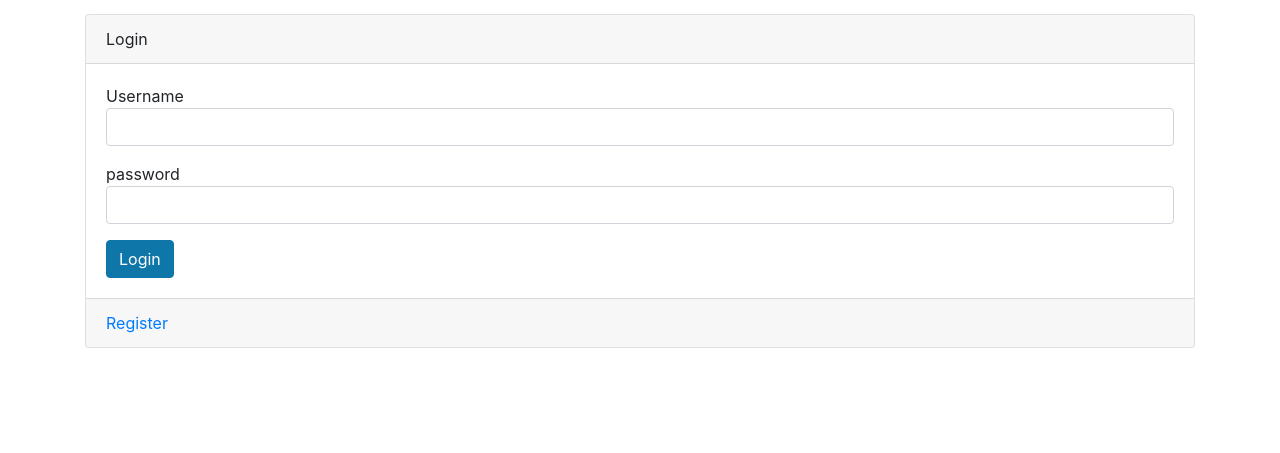
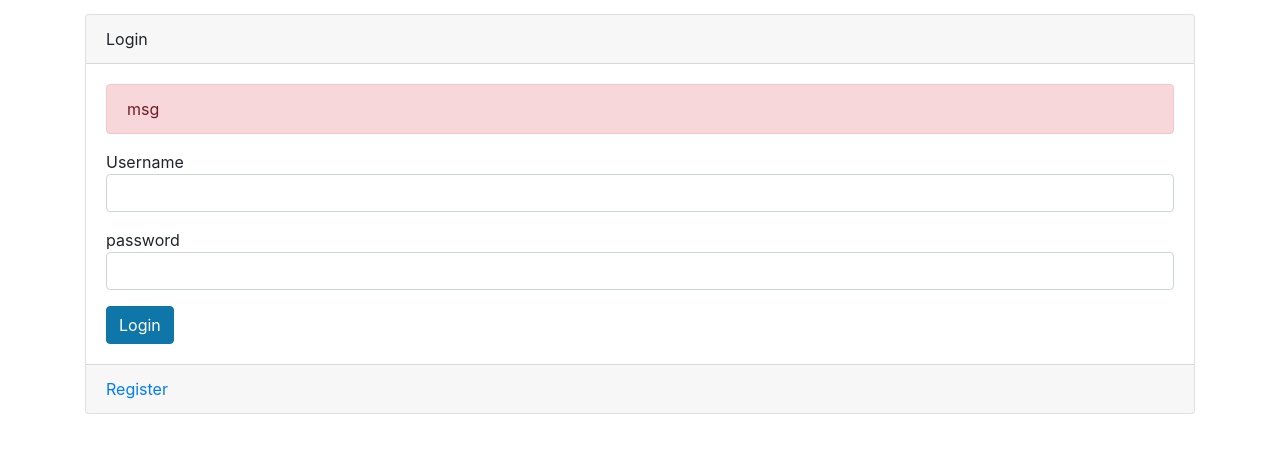
Before and after one commit to stanlyhwi/todolist, a FastAPI app: page /auth/ in a window 1280 px wide. Shown: the part 56-509 px from the top of the page. Run offline with FastAPI, Linux system fonts and the light colour scheme; some libraries are stand-ins or nearby versions.

Commit message:
login failiure and auth/login was completed

```diff
--- a/routers/auth.py
+++ b/routers/auth.py
@@ -79,6 +79,7 @@ def authenticate_user(username:str, password:str,db):
 
     if not user:
         return False
+
     if not verify_password(password,user.hashed_password):
         return False
     return user
@@ -142,7 +143,7 @@ def login_for_access_token(response:Response, form_data: OAuth2PasswordRequestFo
 
 
     if not user:
-        False
+        return False
     # return "user validated"
 
     token_expires = timedelta(minutes=60)
@@ -150,19 +151,20 @@ def login_for_access_token(response:Response, form_data: OAuth2PasswordRequestFo
 
     response.set_cookie(key="access_token", value=token, httponly=True)
 
-    return user
+    return True
 
 
 
 @router.get("/",response_class=HTMLResponse)
 def authentication_page(request: Request):
-    return templates.TemplateResponse("login.html", {"request":request})
+    return templates.TemplateResponse("login.html", {"request":request, "msg":"msg"})
 
 @router.post("/", response_class=HTMLResponse)
 async def login(request: Request, db:Session = Depends(get_db)):
     try:
         form = LoginForm(request)
         await form.create_oauth_form()
+
         response = RedirectResponse(url="/todos", status_code=status.HTTP_302_FOUND)
 
         validate_user_cookie = login_for_access_token(response=response, form_data=form, db=db)
@@ -171,6 +173,7 @@ async def login(request: Request, db:Session = Depends(get_db)):
             msg = "Incorrect Username or Password"
             return templates.TemplateResponse("login.html",{"request": request, "msg":msg})
         return response
+        # return "Nothing"
 
     except HTTPException:
         msg="unknown error"
--- a/templates/login.html
+++ b/templates/login.html
@@ -6,7 +6,27 @@
             Login
         </div>
         <div class="card-body">
-            <form method="POST" action="/auth">
+
+
+            {% if msg %}
+            {% if msg == 'Logout Successful' or msg == 'User Successfully created' %}
+            <div class="alert alert-success" role="alert">
+                {{msg}}
+            </div>
+
+            {%else%}
+            <div class="alert alert-danger" role="alert">
+                {{msg}}
+            </div>
+            {% endif %}
+            {% endif %}
+
+
+
+
+
+
+            <form method="POST" >
                 <div class="form-group">
                     <lable>Username</lable>
                     <input type="text" class="form-control" name="email" required>
```
Also changed, not shown: models.py (line endings or trailing spaces), todos.db.
